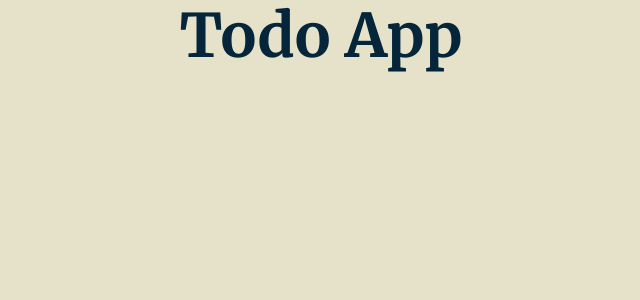
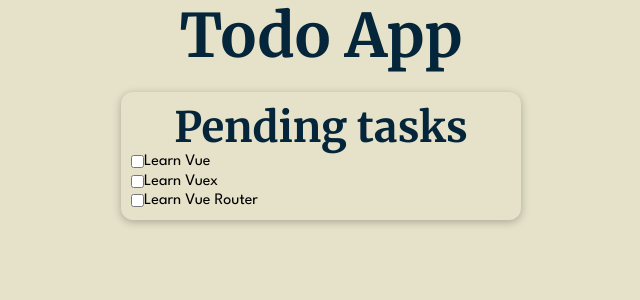
Before and after one commit to tripathishashikant/todo, a Vue app: page / in a window 1280 px wide. Shown: the top 300 px of the page, without its empty margins (319-959 px from the left). Built offline with nearby package versions, Linux system fonts and the light colour scheme.

Commit message:
Pending tasks module added.

```diff
--- /dev/null
+++ b/src/components/modules/PendingTasks.vue
@@ -0,0 +1,59 @@
+<template>
+  <article class="pending">
+    <h2 class="pending__title">Pending tasks</h2>
+    <ul class="pending__list">
+      <template v-for="( { id, title, completed }, i) in todos" :key="id">
+        <li v-if="!completed" class="pending__item">
+          <label class="pending__label" for="id">
+            <input
+              :id="id"
+              class="pending__checkbox"
+              type="checkbox"
+              :name="title"
+              @click="$emit('markComplete', i)">
+          </label>
+          <p class="pending__task">{{ title }}</p>
+        </li>
+      </template>
+    </ul>
+  </article>
+</template>
+
+<script>
+export default {
+  name: 'pendingTasks',
+  props: ['todos'],
+};
+</script>
+
+<style lang="scss" scoped>
+.pending {
+  &__title {
+    text-align: center;
+  }
+
+  &__list {
+    padding-left: 0;
+  }
+
+  &__item {
+    display: flex;
+    flex-flow: row nowrap;
+    justify-content: flex-start;
+    align-items: center;
+
+    flex: 1 1 100%;
+
+    padding-bottom: 0;
+  }
+
+  &__label {
+    display: flex;
+    align-items: center;
+  }
+
+  &__task {
+    padding-bottom: 0;
+  }
+}
+</style>
--- a/src/components/modules/TodoApp.vue
+++ b/src/components/modules/TodoApp.vue
@@ -4,17 +4,22 @@
       <app-header :title="title"></app-header>
     </section>
     <main class="app__content">
+      <base-card>
+        <pending-tasks :todos="todos" @markComplete="taskCompleted"></pending-tasks>
+      </base-card>
     </main>
   </section>
 </template>
 
 <script>
 import AppHeader from './AppHeader.vue';
+import PendingTasks from './PendingTasks.vue';
 
 export default {
   name: 'todoApp',
   components: {
     AppHeader,
+    PendingTasks,
   },
   data() {
     return {
@@ -38,5 +43,10 @@ export default {
       ],
     };
   },
+  methods: {
+    taskCompleted(i) {
+      this.todos[i].completed = !this.todos[i].completed;
+    },
+  },
 };
 </script>
```
